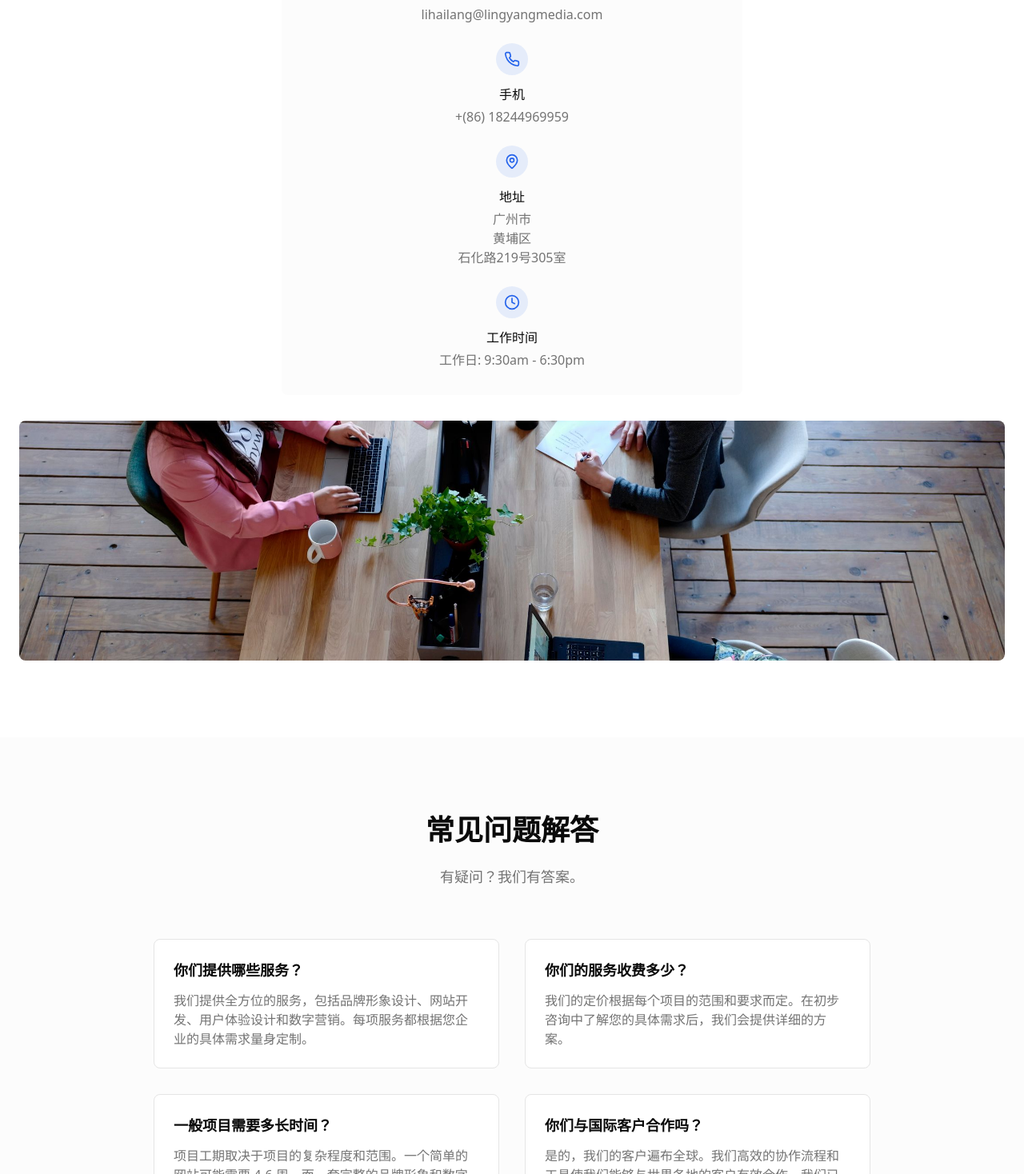
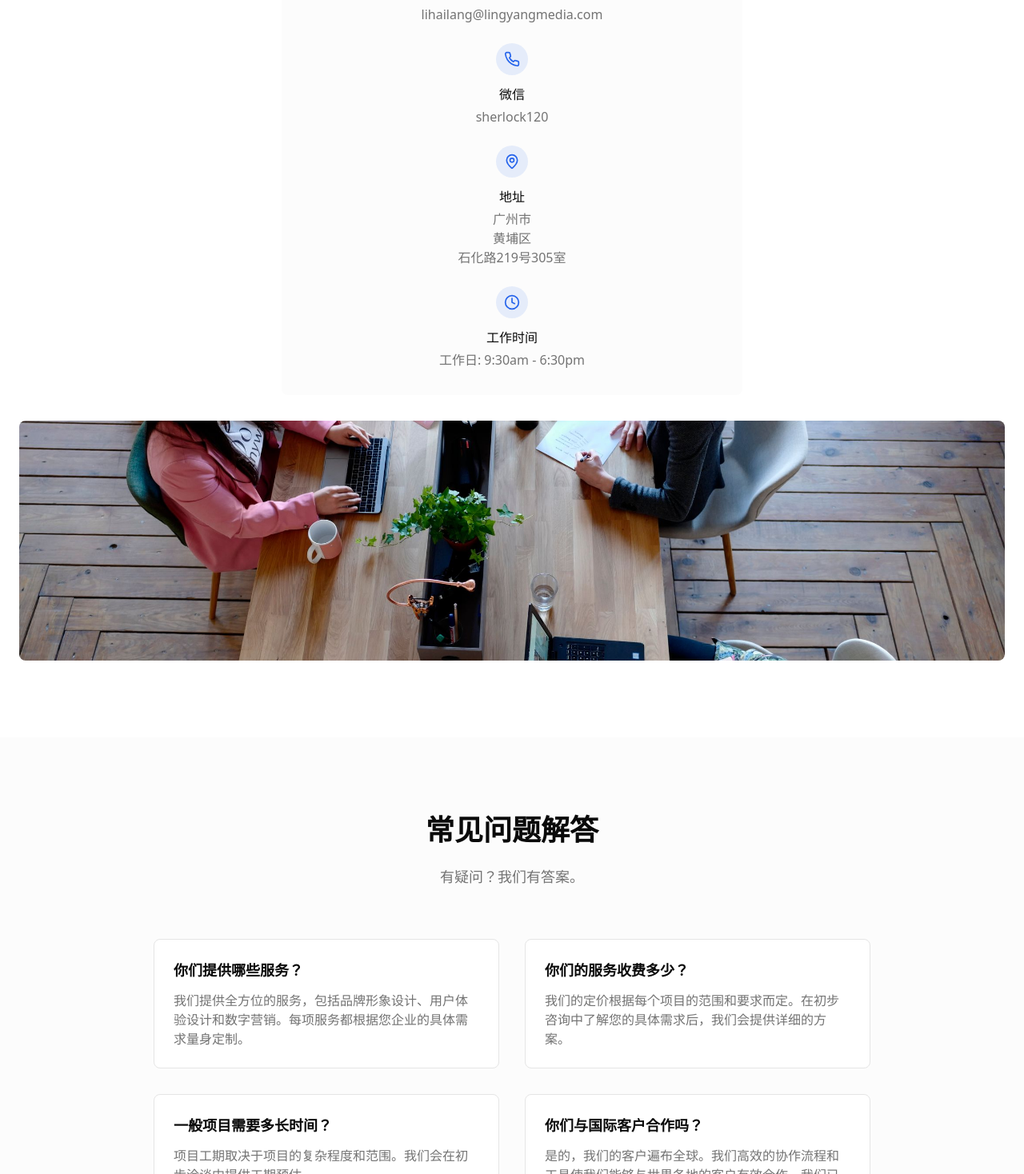
Before and after one commit to far695/ly3, a Next.js app: page /contact in a window 1280 px wide. Shown: the part 582-2050 px from the top of the page at 80% size. Built offline with nearby package versions, Linux system fonts and the light colour scheme.

Commit message:
Update page.tsx

```diff
--- a/app/contact/page.tsx
+++ b/app/contact/page.tsx
@@ -41,9 +41,9 @@ export default function ContactPage() {
                   <Phone className="h-5 w-5 text-primary" />
                 </div>
                 <div className="text-center">
-                  <h3 className="font-medium mb-1">手机</h3>
+                  <h3 className="font-medium mb-1">微信</h3>
                   <a href="tel:+14155555555" className="text-muted-foreground hover:text-foreground transition-colors">
-                    +(86) 18244969959
+                    sherlock120
                   </a>
                 </div>
               </div>
@@ -103,7 +103,7 @@ export default function ContactPage() {
             {[
               {
                 question: '你们提供哪些服务？',
-                answer: '我们提供全方位的服务，包括品牌形象设计、网站开发、用户体验设计和数字营销。每项服务都根据您企业的具体需求量身定制。'
+                answer: '我们提供全方位的服务，包括品牌形象设计、用户体验设计和数字营销。每项服务都根据您企业的具体需求量身定制。'
               },
               {
                 question: '你们的服务收费多少？',
@@ -111,7 +111,7 @@ export default function ContactPage() {
               },
               {
                 question: '一般项目需要多长时间？',
-                answer: '项目工期取决于项目的复杂程度和范围。一个简单的网站可能需要 4-6 周，而一套完整的品牌形象和数字平台可能需要 3-4 个月。我们会在初步洽谈中提供工期预估。'
+                answer: '项目工期取决于项目的复杂程度和范围。我们会在初步洽谈中提供工期预估。'
               },
               {
                 question: '你们与国际客户合作吗？',
```
